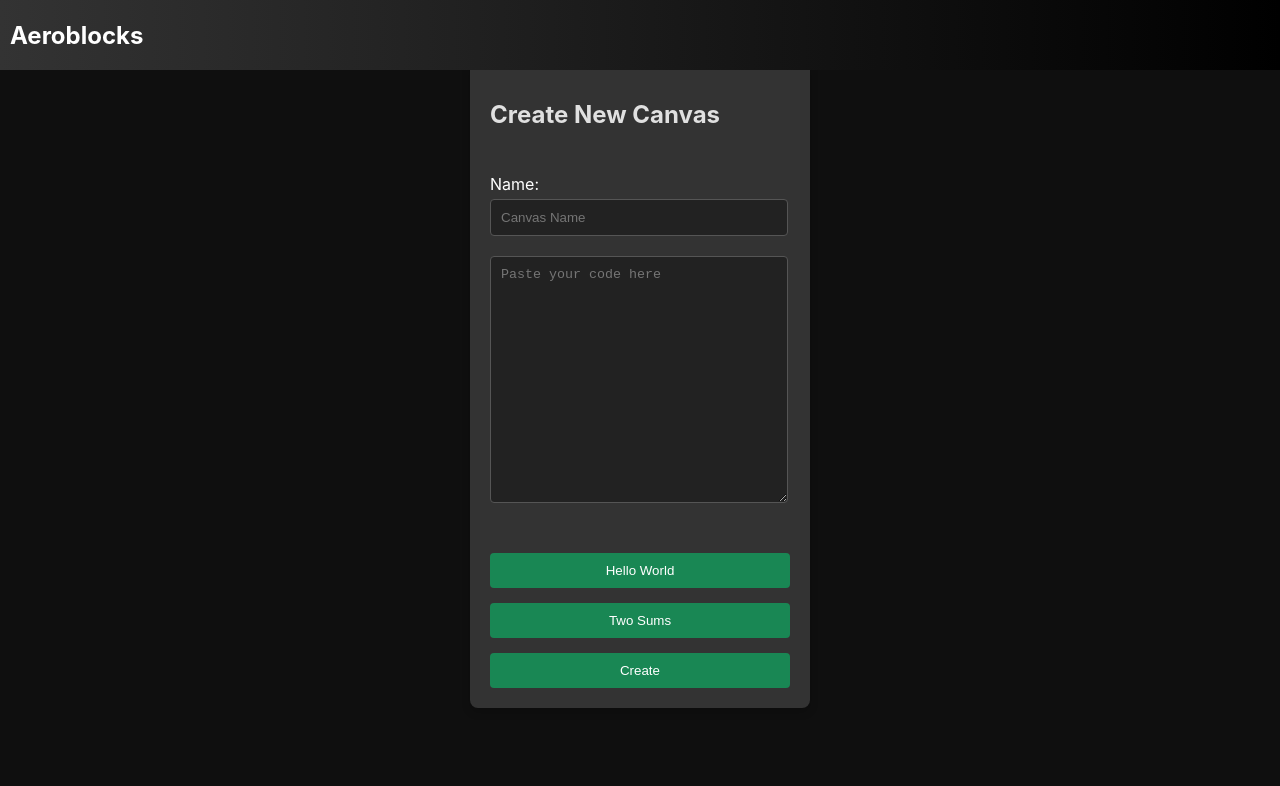
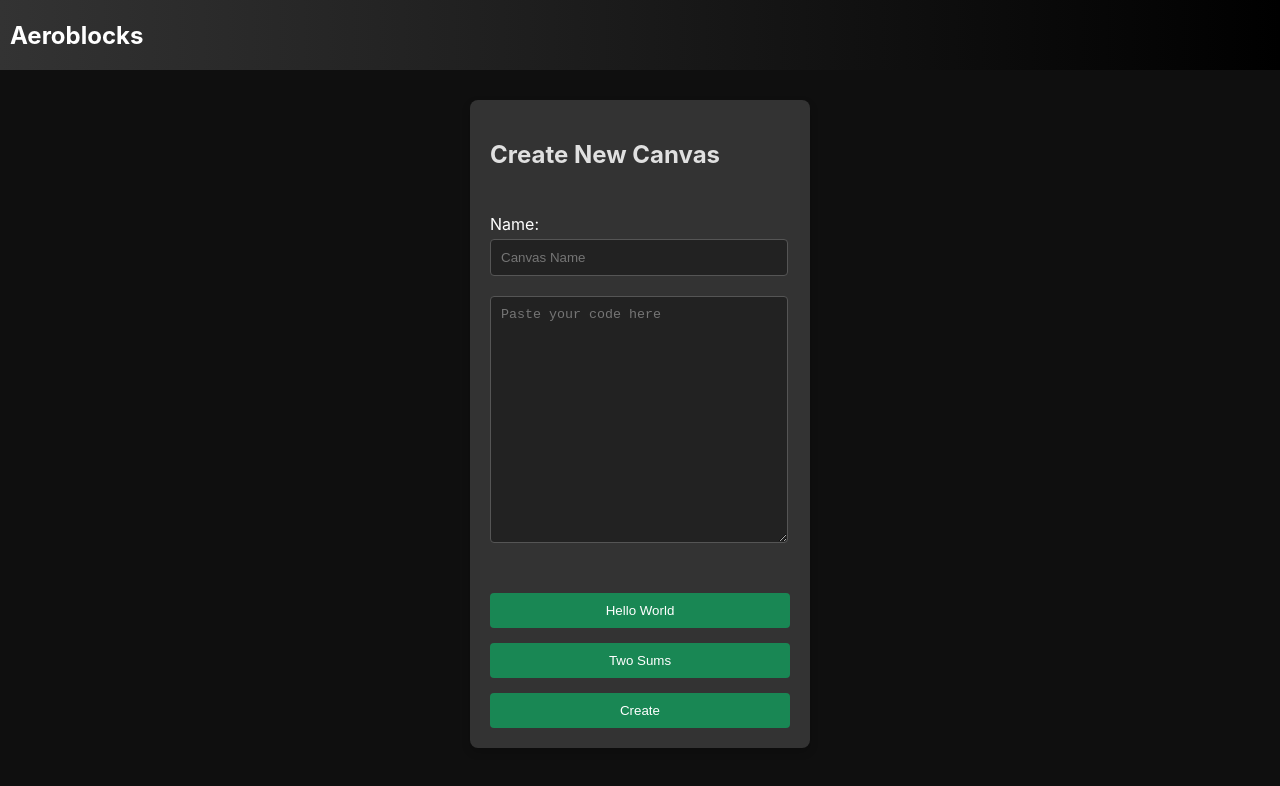
Before and after one commit to SamPatt/aeroblocks, a React (Vite) app: page /code-upload in a window 1280 px wide. Shown: the top 786 px of the page. Built offline with nearby package versions, Linux system fonts and the light colour scheme.

Commit message:
Remove save prompting

```diff
--- /dev/null
+++ b/src/components/canvas/CodeUploadForm.css
@@ -0,0 +1,8 @@
+.upload-container {
+  display: flex;
+  flex-direction: column;
+  align-items: center;
+  justify-content: center;
+  height: 100%;
+  margin-top: 40px;
+}
--- a/src/components/canvas/CodeUploadForm.jsx
+++ b/src/components/canvas/CodeUploadForm.jsx
@@ -2,6 +2,7 @@ import React, { useState } from 'react';
 import { canvasService } from '../../services/canvasService';
 import { useCanvas } from '../../context/CanvasContext';
 import { useNavigate } from 'react-router-dom';
+import './CodeUploadForm.css';
 
 const CodeUploadForm = () => {
   const [code, setCode] = useState('');
@@ -44,6 +45,8 @@ const handleSubmit = async (event) => {
   };
 
   return (
+
+    <div className='upload-container'>
       <form onSubmit={handleSubmit}>
         <h2>Create New Canvas</h2>
         <label>
@@ -69,6 +72,7 @@ const handleSubmit = async (event) => {
         <button type="button" onClick={() => { setCode(twoSumsCode); setName('Two Sums'); }}>Two Sums</button>
         <button type="submit">Create</button>
       </form>
+    </div>
   );
 };
 
--- a/src/components/common/Header.jsx
+++ b/src/components/common/Header.jsx
@@ -3,7 +3,7 @@ import './Header.css';
 import orbImage from '../../assets/orb.png';
 import { useNavigate } from 'react-router-dom';
 import { useCanvas } from '../../context/CanvasContext';
-import Modal from './Modal'; // Assuming you have a Modal component
+import Modal from './Modal';
 
 const Header = ({ showOptions }) => {
   const [showDropdown, setShowDropdown] = useState(false);
@@ -18,14 +18,6 @@ const Header = ({ showOptions }) => {
     setCanvasName(canvasData.name);
   }, [canvasData.name]);
 
-  const promptSave = (callback) => {
-    const confirmSave = window.confirm('Do you want to save the current canvas before proceeding?');
-    if (confirmSave) {
-      setShowSaveModal(true);
-    } else {
-      callback();
-    }
-  };
   const onLoadCanvas = () => {
     setCanvasData({});
     navigate('/canvas-selection');
@@ -48,20 +40,18 @@ const Header = ({ showOptions }) => {
 
   const handleLoadCanvas = () => {
     setShowDropdown(false);
-    promptSave(onLoadCanvas);
+    onLoadCanvas();
   };
 
   const handleNewCanvas = () => {
     setShowDropdown(false);
-    promptSave(onNewCanvas);
+    onNewCanvas();
   };
 
   const handleLogOut = () => {
     setShowDropdown(false);
-    promptSave(() => {
-      localStorage.removeItem('authToken');
-      navigate('/');
-    });
+    localStorage.removeItem('authToken');
+    navigate('/');
   };
 
   return (
```
Lines whose indentation alone changed are shown as unchanged.
